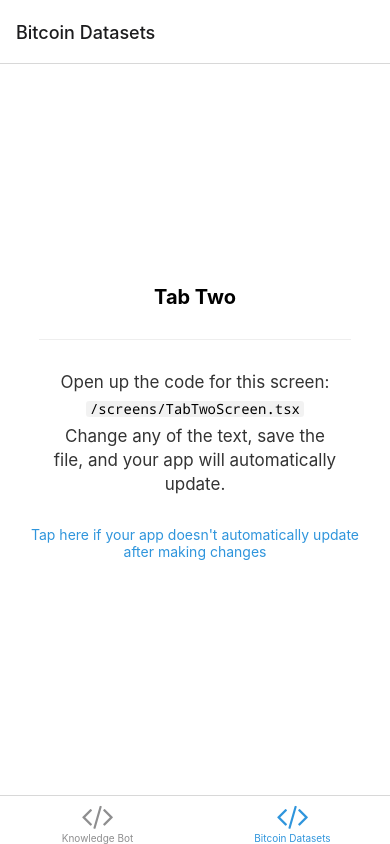
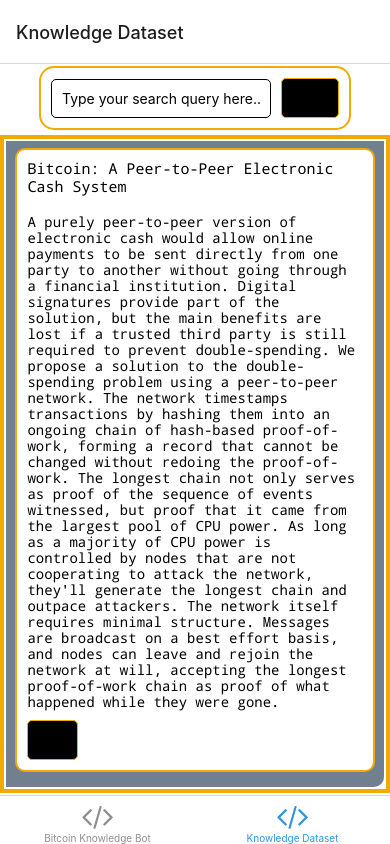
Before and after one commit to bitcoin-knowledge/Frontend, a React Native app: screen /TabTwo in a window 390 px wide. Built offline with nearby package versions, Linux system fonts and the light colour scheme; no server answers; what expo-linking would draw is missing.

Commit message:
Starting on dataset page/components

```diff
--- a/components/KnowledgeWindow.tsx
+++ b/components/KnowledgeWindow.tsx
@@ -21,6 +21,7 @@
 }
 
 const styles = StyleSheet.create({
+  // Now I will add the breakpoints for KnowledgeContainer
   knowledgeContainer: {
     width: '100%',
     height: '100%',
--- /dev/null
+++ b/components/knowledgeDataset/KnowledgeDataset.tsx
@@ -0,0 +1,116 @@
+import * as WebBrowser from 'expo-web-browser';
+import { StyleSheet, FlatList, ScrollView, Pressable } from 'react-native';
+import Chatbot from '../chatbot/Chatbot';
+import ArticleSuggestion from '../ArticleSuggestion';
+import Colors from '../../constants/Colors';
+import { MonoText } from '../StyledText';
+import { Text, View } from '../Themed';
+import { useState, useRef } from 'react';
+import { useSelector } from 'react-redux';
+
+export default function KnowledgeDataset({ path }: { path: string }) {
+  const [height, setHeight] = useState(0);
+  const articles = useSelector((state: any) => state.KnowledgeReducer.articles);
+  const bottomListRef: any = useRef();
+
+  const renderData = ({ item }: any) => {
+    return(
+        <View style={styles.articleContainer}>
+          <MonoText style={{fontSize: 15}}>{item.title}</MonoText>
+          <br></br>
+          <MonoText>{item.body}</MonoText>
+          <Pressable style={styles.button} onPress={() => WebBrowser.openBrowserAsync(item.url)}>
+            <MonoText style={styles.buttonText}>read</MonoText>
+          </Pressable>
+        </View>
+    )
+  }
+
+  return (
+    <View style={styles.datasetContainer} onLayout={(event) => {
+      const {height} = event.nativeEvent.layout;
+      setHeight(height);
+    }}>
+        <ScrollView style={styles.scroll} ref={bottomListRef}>
+          <FlatList
+            data={articles}
+            renderItem={renderData}
+          />
+        </ScrollView>
+    </View>
+  );
+}
+
+const styles = StyleSheet.create({
+  // Now I will add the breakpoints for KnowledgeContainer
+  datasetContainer: {
+    width: '100%',
+    height: '90%',
+    flexDirection: 'row',
+    padding: 2,
+    borderWidth: 4,
+    borderRightColor: '#F2A900',
+    borderTopColor: '#F2A900',
+    borderLeftColor: '#F2A900',
+    borderBottomColor: '#F2A900'
+  },
+  homeScreenFilename: {
+    marginVertical: 7,
+  },
+  codeHighlightContainer: {
+    borderRadius: 3,
+    paddingHorizontal: 4,
+  },
+  getStartedText: {
+    fontSize: 17,
+    lineHeight: 24,
+    textAlign: 'center',
+  },
+  helpContainer: {
+    marginTop: 15,
+    marginHorizontal: 20,
+    alignItems: 'center',
+  },
+  helpLink: {
+    paddingVertical: 15,
+  },
+  helpLinkText: {
+    textAlign: 'center',
+  },
+  scroll: {
+    height: '100%',
+    backgroundColor: '#708090',
+    borderBottomRightRadius: 10,
+  },
+  articleContainer: {
+    maxWidth: '95%',
+    alignSelf: 'center',
+    borderWidth: 2,
+    borderColor: '#F2A900',
+    borderRadius: 10,
+    padding: 10,
+    margin: 7,
+  },
+  chatBubbles: {
+    width: '100%',
+    display: 'flex',
+    justifyContent: 'center',
+    alignItems: 'center',
+    backgroundColor: 'transparent',
+    paddingLeft: '1%'
+  },
+  buttonText: {
+    fontSize: 15,
+  },
+  button: {
+    width: '15%',
+    marginTop: '3%',
+    padding: 10,
+    borderWidth: 1,
+    borderColor: '#F2A900',
+    borderRadius: 5,
+    alignItems: 'center',
+    justifyContent: 'center',
+    backgroundColor: 'black',
+  }
+});
--- /dev/null
+++ b/components/knowledgeDataset/KnowledgeInput.tsx
@@ -0,0 +1,77 @@
+import * as WebBrowser from 'expo-web-browser';
+import { StyleSheet, TextInput, Pressable, NativeSyntheticEvent, TextInputKeyPressEventData } from 'react-native';
+import { useSelector, useDispatch } from 'react-redux';
+import { MonoText } from '../StyledText';
+import { Text, View } from '../Themed';
+import { useState } from 'react';
+import { UPDATE_ID, SET_NEW_MESSAGE } from '../../store/Actions';
+
+export default function KnowledgeInput() {
+  const dispatch = useDispatch();
+  const [text, onChangeText] = useState('');
+  const id = useSelector((state: any) => state.ChatbotReducer.id);
+
+  const handleOnSubmit = () => {
+    onChangeText('');
+    // create user message from prompt
+    dispatch({ type: UPDATE_ID, payload: id + 1 });
+    const userMessage = {
+      id: id,
+      text: text,
+      name: "User"
+    }
+    // add user message to messages
+    setTimeout(() => {
+      dispatch({ type: SET_NEW_MESSAGE, payload: userMessage });
+    }, 1000)
+  }
+
+  const handleKeyPress = (e: NativeSyntheticEvent<TextInputKeyPressEventData>) => {
+    if (e.nativeEvent.key === 'Enter') {
+      handleOnSubmit();
+    }
+  }
+
+  return (
+    <View style={styles.inputContainer}>
+        <TextInput style={styles.input} onChangeText={onChangeText} onKeyPress={handleKeyPress} enablesReturnKeyAutomatically={true} value={text} placeholder='Type your search query here...' />
+        <Pressable style={styles.button} onPress={() => handleOnSubmit()}>
+            <MonoText style={styles.buttonText}>send</MonoText>
+        </Pressable>
+    </View>
+  );
+}
+
+const styles = StyleSheet.create({
+  inputContainer: {
+    width: '80%',
+    flexDirection: 'row',
+    borderWidth: 2,
+    padding: 10,
+    alignItems: 'center',
+    borderColor: '#F2A900',
+    borderRadius: 15,
+    marginBottom: 5,
+  },
+  input: {
+    width: '99%',
+    backgroundColor: 'white',
+    borderWidth: 1,
+    padding: 10,
+    borderRadius: 5,
+  },
+  buttonText: {
+    fontSize: 15,
+  },
+  button: {
+    width: '20%',
+    padding: 10,
+    marginLeft: 10,
+    borderWidth: 1,
+    borderColor: '#F2A900',
+    borderRadius: 5,
+    alignItems: 'center',
+    justifyContent: 'center',
+    backgroundColor: 'black',
+  },
+});
--- a/navigation/index.tsx
+++ b/navigation/index.tsx
@@ -66,7 +66,7 @@
         name="TabOne"
         component={TabOneScreen}
         options={({ navigation }: RootTabScreenProps<'TabOne'>) => ({
-          title: 'Knowledge Bot',
+          title: 'Bitcoin Knowledge Bot',
           tabBarIcon: ({ color }) => <TabBarIcon name="code" color={color} />,
           headerRight: () => (
             <Pressable
@@ -88,7 +88,7 @@
         name="TabTwo"
         component={TabTwoScreen}
         options={{
-          title: 'Bitcoin Datasets',
+          title: 'Knowledge Dataset',
           tabBarIcon: ({ color }) => <TabBarIcon name="code" color={color} />,
         }}
       />
--- a/screens/TabTwoScreen.tsx
+++ b/screens/TabTwoScreen.tsx
@@ -1,14 +1,13 @@
 import { StyleSheet } from 'react-native';
-
-import EditScreenInfo from '../components/EditScreenInfo';
+import KnowledgeDataset from '../components/knowledgeDataset/KnowledgeDataset';
+import KnowledgeInput from '../components/knowledgeDataset/KnowledgeInput';
 import { Text, View } from '../components/Themed';
 
 export default function TabTwoScreen() {
   return (
     <View style={styles.container}>
-      <Text style={styles.title}>Tab Two</Text>
-      <View style={styles.separator} lightColor="#eee" darkColor="rgba(255,255,255,0.1)" />
-      <EditScreenInfo path="/screens/TabTwoScreen.tsx" />
+      <KnowledgeInput />
+      <KnowledgeDataset path='/screens/TabTwoScreen.tsx' />
     </View>
   );
 }
```
